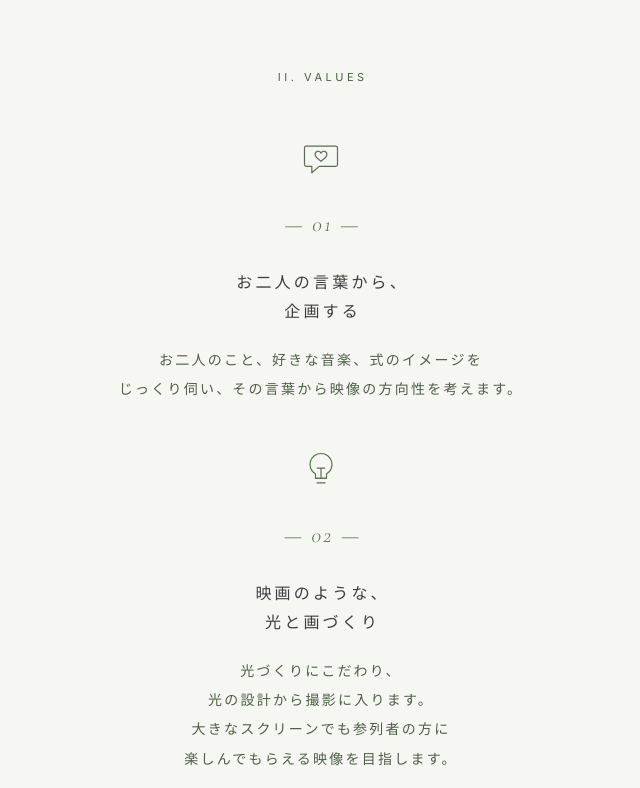
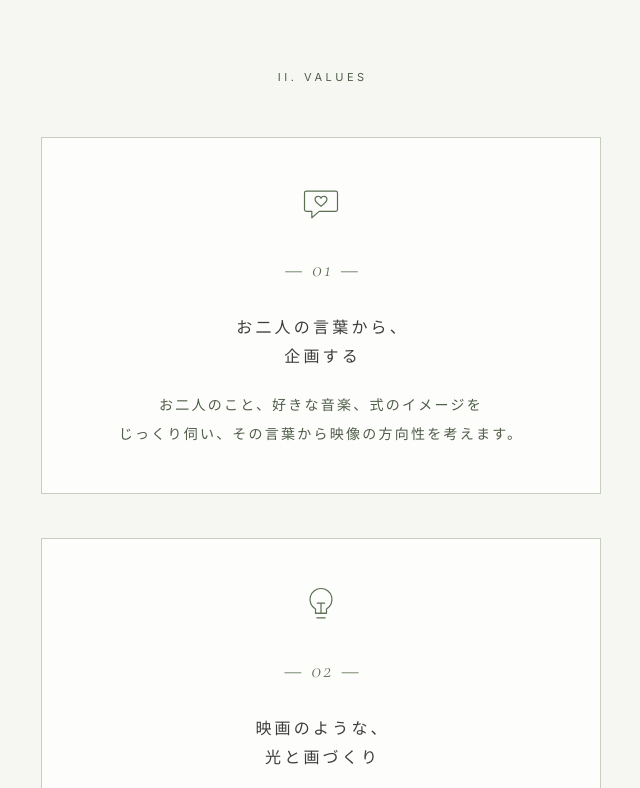
Before and after one commit to Shotaro-Oe/portfolio-site, a plain HTML site: page wedding.html in a window 1280 px wide. Shown: the part 2460-3248 px from the top of the page, without its empty margins (319-959 px from the left). Drawn offline with nearby package versions, Linux system fonts and the light colour scheme.

Commit message:
design: 結婚式LPのValues 3項目を四角い枠で囲む(デスクトップ)
Co-Authored-By: Claude Sonnet 5.5 <noreply@anthropic.com>

```diff
--- a/wedding.html
+++ b/wedding.html
@@ -56,6 +56,7 @@ html{scroll-behavior:smooth}
 .rf{animation:reveal linear both;animation-timeline:view();animation-range:entry 0% cover 45%}
 }
 .spbr{display:none}
+.vcard{box-sizing:border-box;padding:44px 32px;border:1px solid #C6CFBD;background:#FDFDFB}
 @media (max-width: 760px){
 .spbr{display:inline!important}
 header{padding:20px 20px!important}
```
